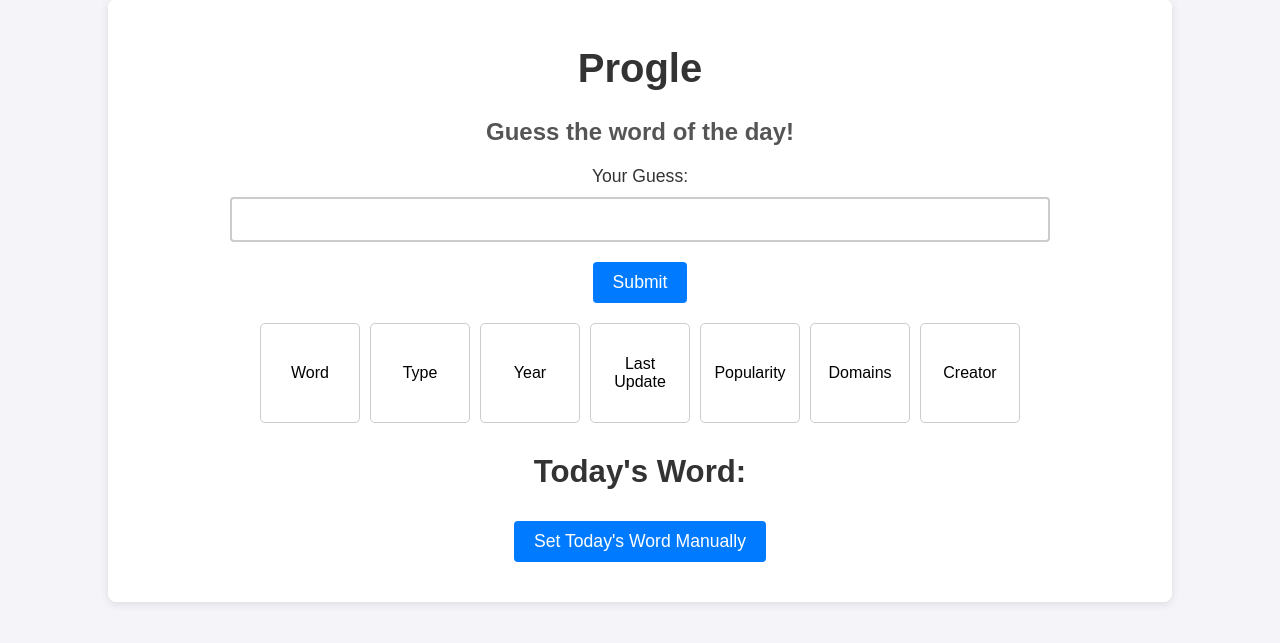
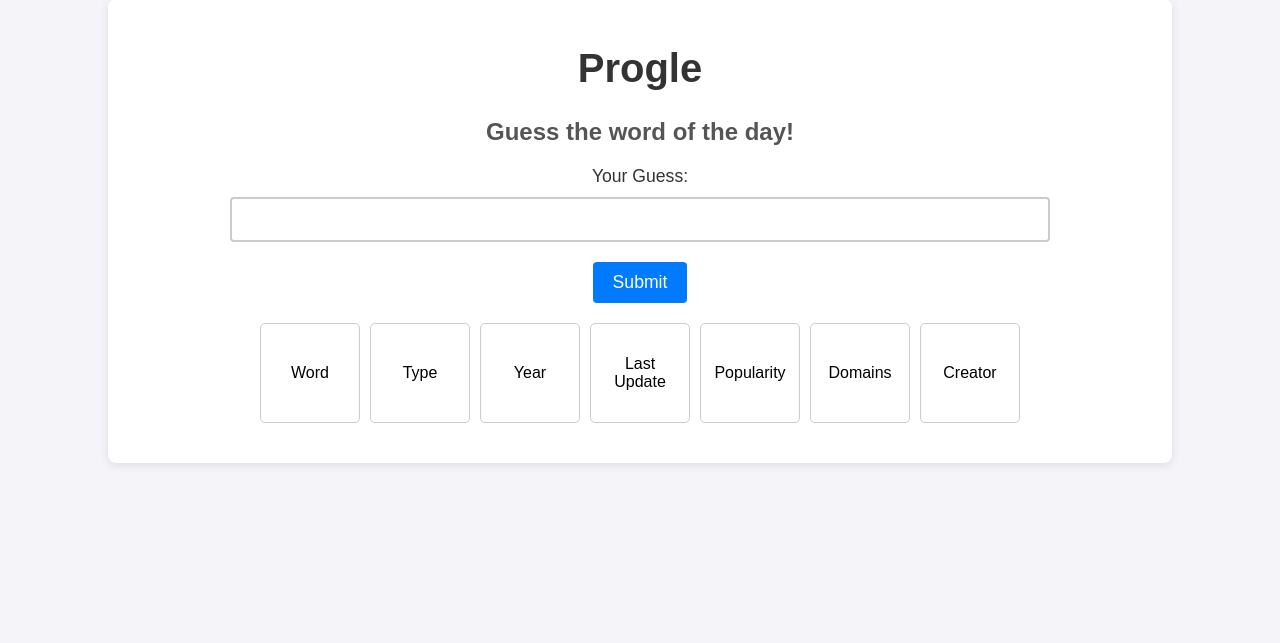
Before and after one commit to tilesProg/Progle, a Django app: template progle/game/templates/game/index.html in a window 1280 px wide. Shown: the part 51-694 px from the top of the page. Run offline with Django 5.2, Linux system fonts and the light colour scheme; the template is opened without the code that fills it, so the values that code supplies are empty.

Commit message:
Almost removed all the clutter

```diff
--- a/progle/game/static/game/scripts.js
+++ b/progle/game/static/game/scripts.js
@@ -1,7 +1,4 @@
 document.addEventListener('DOMContentLoaded', () => {
-    const setDailyWordBtn = document.getElementById('set-daily-word-btn');
-    const messageElement = document.getElementById('message');
-    const dailyWordElement = document.querySelector('.daily-word strong');
     const guessForm = document.getElementById('guess-form');
     const guessInput = document.getElementById('guess');
     const wordSuggestions = document.getElementById('word-suggestions');
@@ -11,7 +8,6 @@ document.addEventListener('DOMContentLoaded', () => {
 
     guessInput.setAttribute('autocomplete', 'off');
 
-    setDailyWordBtn.addEventListener('click', () => {
     fetch('/set-daily-word/', {
         method: "POST",
         headers: {
@@ -21,24 +17,6 @@ document.addEventListener('DOMContentLoaded', () => {
         },
         body: JSON.stringify({})
     })
-        .then(response => response.json())
-        .then(data => {
-            if (data.status === 'success') {
-                messageElement.textContent = data.message;
-                messageElement.style.color = "green";
-                if (dailyWordElement) {
-                    dailyWordElement.textContent = data.new_word;
-                }
-            } else {
-                messageElement.textContent = data.message;
-                messageElement.style.color = "red";
-            }
-        })
-        .catch(error => {
-            messageElement.textContent = "An error occurred.";
-            messageElement.style.color = "red";
-        });
-    });
 
     fetch('/get-word-suggestions/')
         .then(response => response.json())
@@ -99,23 +77,17 @@ document.addEventListener('DOMContentLoaded', () => {
             const guess = guessInput.value.trim();
 
             if (!guess) {
-                messageElement.textContent = "Please enter a guess!";
-                messageElement.style.color = "red";
                 enterPressed = false;  // Reset flag
                 return;
             }
 
             if (guessedWords.has(guess)) {  // Check if the word has already been guessed
-                messageElement.textContent = "You've already guessed that word!";
-                messageElement.style.color = "orange";
                 enterPressed = false;  // Reset flag
                 return;
             }
 
             const isValidGuess = wordSuggestions.querySelector(`option[value="${guess}"]`);
             if (!isValidGuess) {
-                messageElement.textContent = "Please enter a valid word from the suggestions!";
-                messageElement.style.color = "red";
                 enterPressed = false;  // Reset flag
                 return;
             }
@@ -132,20 +104,13 @@ document.addEventListener('DOMContentLoaded', () => {
             .then(response => response.json())
             .then(data => {
                 if (data.status === 'success') {
-                    messageElement.textContent = data.message;
-                    messageElement.style.color = 'green';
                     guessedWords.add(guess);  // Add the guess to the set of guessed words
                     updateFeedbackBoxes(data.feedback);
                     guessInput.value = '';  // Clear the input field after a successful guess
-                } else {
-                    messageElement.textContent = data.message;
-                    messageElement.style.color = 'red';
                 }
                 enterPressed = false;  // Reset flag after processing
             })
             .catch(error => {
-                messageElement.textContent = "An error occurred.";
-                messageElement.style.color = "red";
                 enterPressed = false;  // Reset flag in case of error
             });
         });
--- a/progle/game/templates/game/index.html
+++ b/progle/game/templates/game/index.html
@@ -48,17 +48,6 @@
         <!-- Table to display past guesses -->
         <div id="guesses-table" style="margin-top: 20px;"></div>
 
-        <!-- Display the daily word below the input field -->
-        <div class="daily-word">
-            <h3>Today's Word:</h3>
-            <p><strong>{{ daily_word.name }}</strong></p>
-        </div>
-
-        <div class="manual-set">
-            <button id="set-daily-word-btn">Set Today's Word Manually</button>
-            <p id="message"></p>
-        </div>
-
         <!-- Pass the URL for the 'game:guess' action to JS using a data attribute -->
         <div id="js-data" data-guess-url="{% url 'game:check_guess' %}"></div>
     </div>
```
Lines whose indentation alone changed are shown as unchanged.
